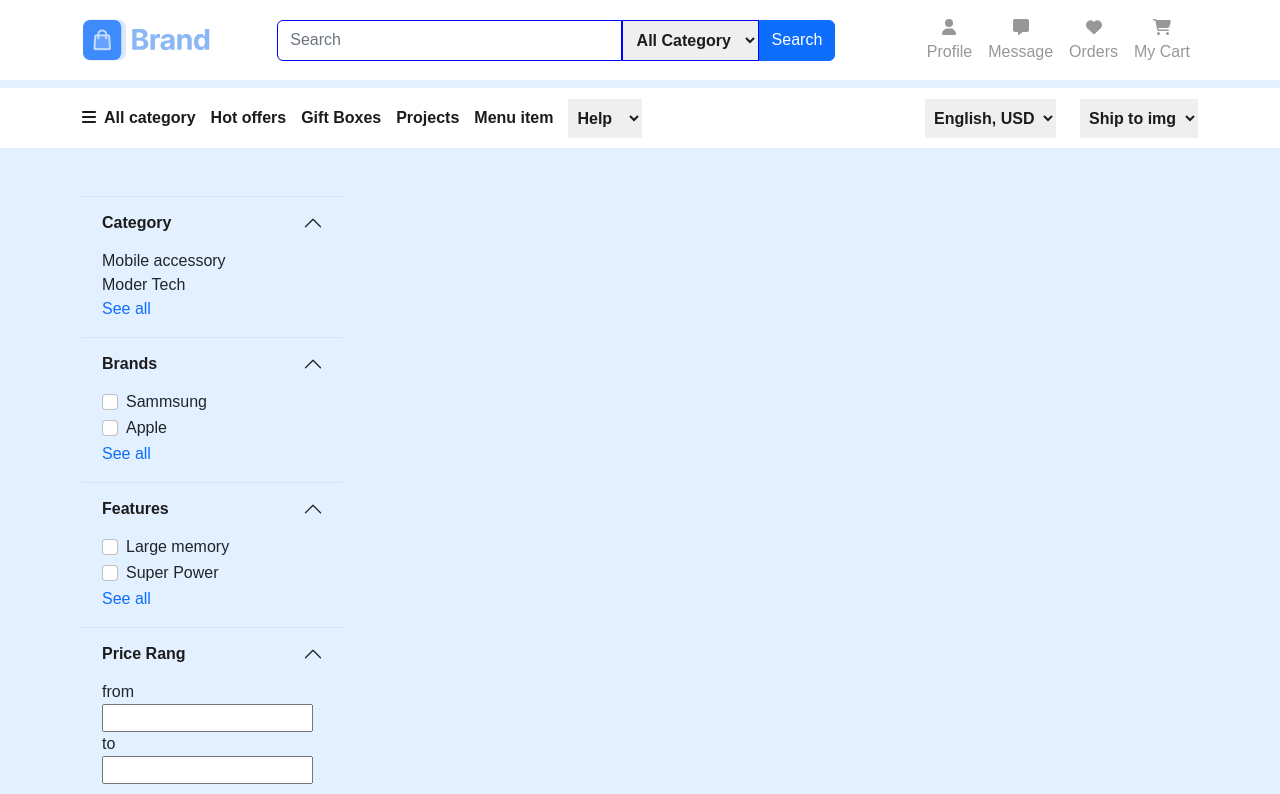
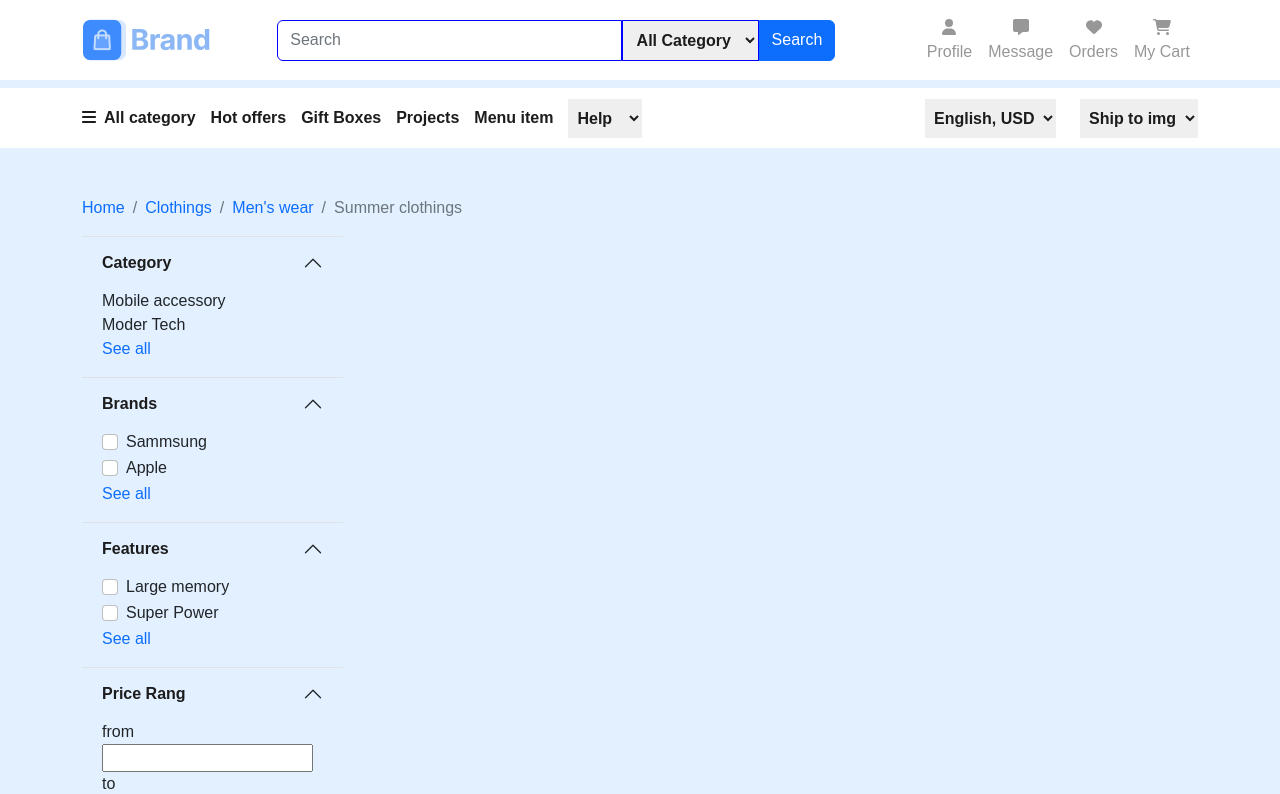
Before and after one commit to mohamedCleanCode/E-commerce-V2-Reactjs, a React (Create React App) app: page /shop in a window 1280 px wide. Shown: the top 794 px of the page. Built offline with nearby package versions, Linux system fonts and the light colour scheme.

Commit message:
add bread creumb

```diff
--- /dev/null
+++ b/src/components/BreadCrumb/BreadCrumb.jsx
@@ -0,0 +1,14 @@
+import { Breadcrumb } from "react-bootstrap";
+
+const BreadCrumb = () => {
+  return (
+    <Breadcrumb>
+      <Breadcrumb.Item href="/">Home</Breadcrumb.Item>
+      <Breadcrumb.Item href="/">Clothings</Breadcrumb.Item>
+      <Breadcrumb.Item>Men's wear</Breadcrumb.Item>
+      <Breadcrumb.Item active>Summer clothings</Breadcrumb.Item>
+    </Breadcrumb>
+  );
+};
+
+export default BreadCrumb;
--- a/src/pages/Shop/ShopPage.jsx
+++ b/src/pages/Shop/ShopPage.jsx
@@ -1,10 +1,12 @@
 import React from "react";
 import { Col, Container, Row } from "react-bootstrap";
+import BreadCrumb from "../../components/BreadCrumb/BreadCrumb";
 import FilterSide from "../../components/FilterSide/FilterSide";
 
 const ShopPage = () => {
   return (
     <Container>
+      <BreadCrumb />
       <Row>
         <Col xs="6" sm="4" lg="3">
           <FilterSide />
```
